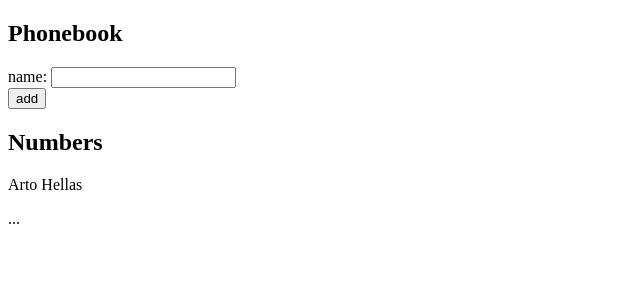
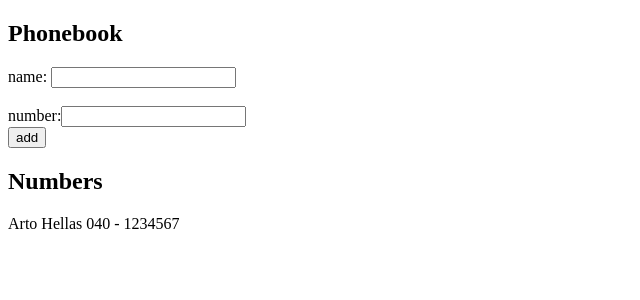
Before and after one commit to Abiodun-Sabitu/fsopen23, a React (Vite) app in the folder part2/phonebook/: page / in a window 1280 px wide. Shown: the top 300 px of the page, without its empty margins (0-640 px from the left). Built offline with nearby package versions, Linux system fonts and the light colour scheme.

Commit message:
step 2.8 completed

```diff
--- a/part2/phonebook/src/App.jsx
+++ b/part2/phonebook/src/App.jsx
@@ -1,38 +1,60 @@
 import { useState } from "react";
 
 const App = () => {
-  const [persons, setPersons] = useState([{ name: "Arto Hellas" }]);
+  const [persons, setPersons] = useState([
+    { name: "Arto Hellas", phone: "040 - 1234567", id: 0 },
+  ]);
   const [newName, setNewName] = useState("");
+  const [newNumber, setNewNumber] = useState("");
+  const [idCounter, setIdCounter] = useState(1);
 
-  // newName state connected to hold the input from user
+  const newContact = {
+    name: newName,
+    phone: newNumber,
+    id: idCounter,
+  };
+  //console.log(newContact);
+
   const handleUserInput = (e) => {
-    return setNewName(e.target.value);
+    const inputElementName = e.target.name;
+    const inputElementValue = e.target.value;
+    if (inputElementName === "contactName") {
+      setNewName(inputElementValue);
+    } else if (inputElementName === "contactTel") {
+      setNewNumber(inputElementValue);
+    }
   };
 
   //name of person
-  const contactNames = persons.map((person, index) => (
-    <p key={index}>{person.name}</p>
+  const contactNames = persons.map((person) => (
+    <p key={person.id}>
+      {person.name} {person.phone}
+    </p>
   ));
   //console.log(contactNames);
 
-  // add new person operation and empty field and duplicity validation
-  // console.log(persons.concat({ name: newName }));
   const addPerson = () => {
-    const arr = persons.map((person, index) => person.name);
-    console.log(arr);
-    const isDuplicated = arr.includes(newName);
-    console.log(isDuplicated);
+    const isDuplicated = persons.some(
+      (person) => person.name === newName && person.phone === newNumber
+    );
+
     if (isDuplicated) {
-      alert(`${newName} is already added to the phonebook`);
-      setNewName("");
-    } else if (newName === "") {
+      alert(
+        `Either ${newName} or ${newNumber} or both parameters are already added to the phonebook`
+      );
+      return;
+    }
+
+    if (newName === "" || newNumber === "") {
       alert(`You cannot add a blank contact`);
-    } else {
-      setPersons([...persons, { name: newName }]);
-      setNewName("");
+      return;
     }
+
+    setPersons([...persons, newContact]);
+    setIdCounter(idCounter + 1);
+    setNewName("");
+    setNewNumber("");
   };
-  //console.log(persons);
 
   return (
     <div>
@@ -43,7 +65,20 @@ const App = () => {
         }}
       >
         <div>
-          name: <input value={newName} onChange={handleUserInput} />
+          name:{" "}
+          <input
+            name="contactName"
+            value={newName}
+            onChange={handleUserInput}
+          />
+          <br /> <br />
+          number:
+          <input
+            name="contactTel"
+            value={newNumber}
+            onChange={handleUserInput}
+            type="tel"
+          />
         </div>
         <div>
           <button type="submit" onClick={addPerson}>
@@ -53,7 +88,6 @@ const App = () => {
       </form>
       <h2>Numbers</h2>
       <div>{contactNames}</div>
-      ...
     </div>
   );
 };
```
